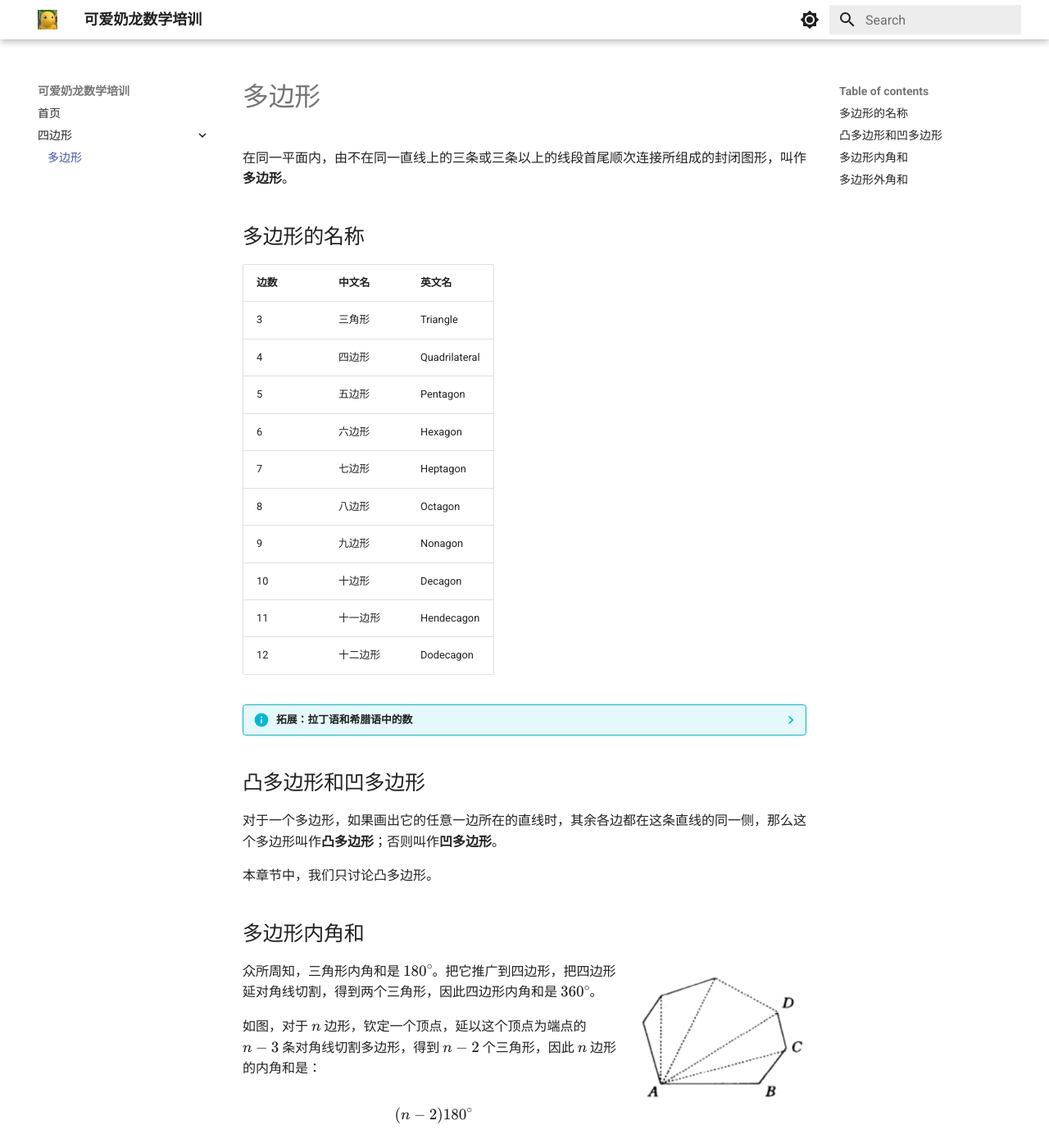
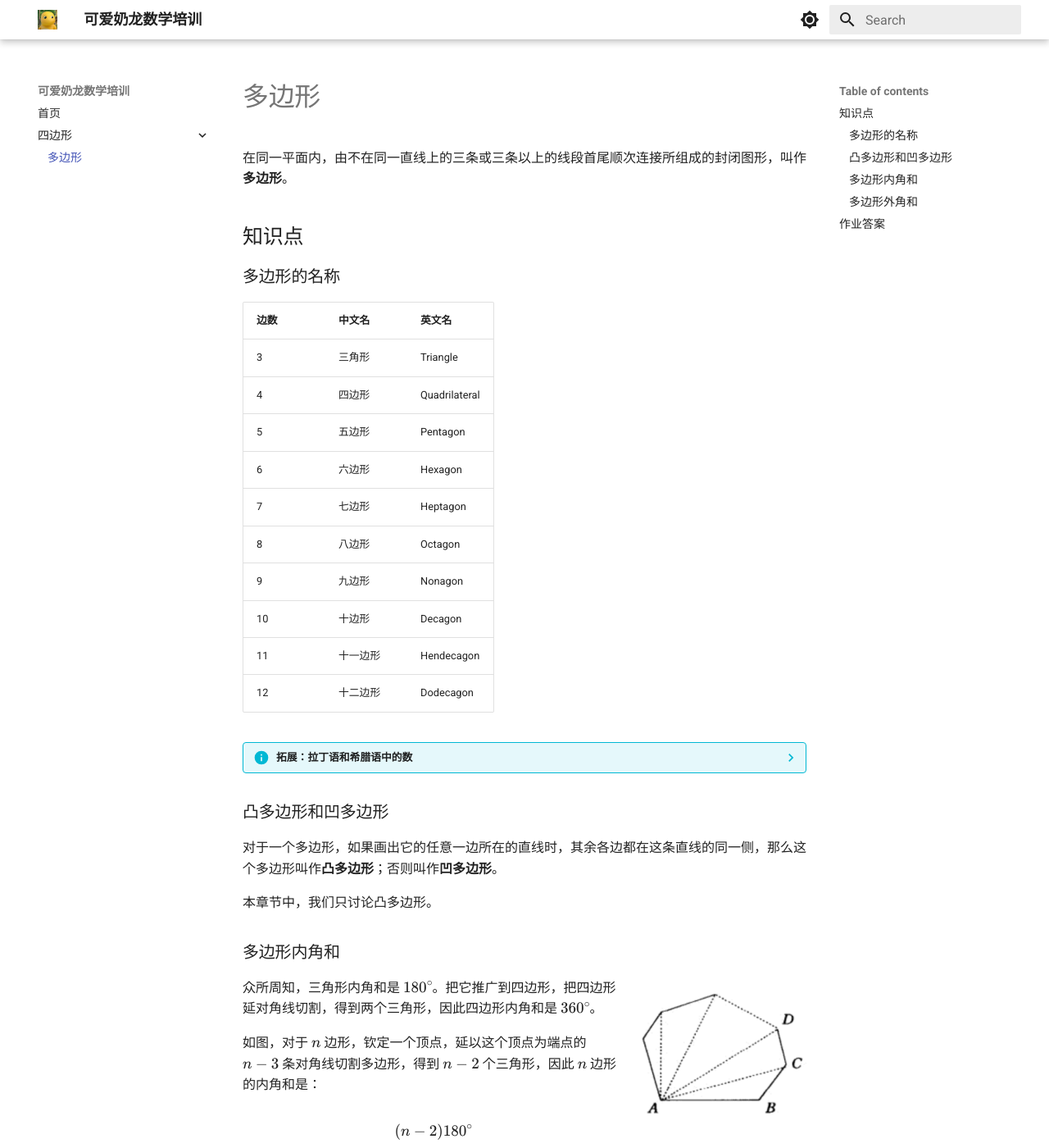
Before and after one commit to Pagius5/G8_Math, an MkDocs documentation site: the page built from docs/quad/polygon/index.md, in a window 1280 px wide and 1400 px high. Shown: the whole window at 82% size. Built offline with MkDocs 1.6.1 and Material for MkDocs 9.7.7, drawn with Linux system fonts in a browser that asks for light colours.

Commit message:
hw answer update

```diff
--- a/docs/quad/polygon/index.md
+++ b/docs/quad/polygon/index.md
@@ -2,7 +2,9 @@
 
 在同一平面内，由不在同一直线上的三条或三条以上的线段首尾顺次连接所组成的封闭图形，叫作**多边形**。
 
-## 多边形的名称
+## 知识点
+
+### 多边形的名称
 
 | 边数 | 中文名 | 英文名 |
 | :--- | :--- | :--- |
@@ -53,13 +55,13 @@
         | 11 | Hendeka | Hendekatos | Hendecagon |
         | 12 | Dōdeka | Dōdekatos | Dodecahedron |
 
-## 凸多边形和凹多边形
+### 凸多边形和凹多边形
 
 对于一个多边形，如果画出它的任意一边所在的直线时，其余各边都在这条直线的同一侧，那么这个多边形叫作**凸多边形**；否则叫作**凹多边形**。
 
 本章节中，我们只讨论凸多边形。
 
-## 多边形内角和
+### 多边形内角和
 
 ![示意图](fig1.png){ align=right width=30% }
 众所周知，三角形内角和是 $180^\circ$。把它推广到四边形，把四边形延对角线切割，得到两个三角形，因此四边形内角和是 $360^\circ$。
@@ -70,4 +72,13 @@ $$
 (n-2)180^\circ
 $$
 
-## 多边形外角和
+### 多边形外角和
+
+
+
+
+## 作业答案
+![alt text](../../assets/images/hw1-1.JPG)
+![alt text](../../assets/images/hw1-2.JPG)
+![alt text](../../assets/images/hw1-3.JPG)
+<!-- ![alt text](/assets/images/hw1-1.JPG) -->
```
Also changed, not shown: docs/assets/images/hw1-1.JPG (added), docs/assets/images/hw1-2.JPG (added), docs/assets/images/hw1-3.JPG (added), site/assets/images/hw1-1.JPG (added), site/assets/images/hw1-2.JPG (added), site/assets/images/hw1-3.JPG (added), site/quad/polygon/index.html, site/search/search_index.json, 1 other file.
